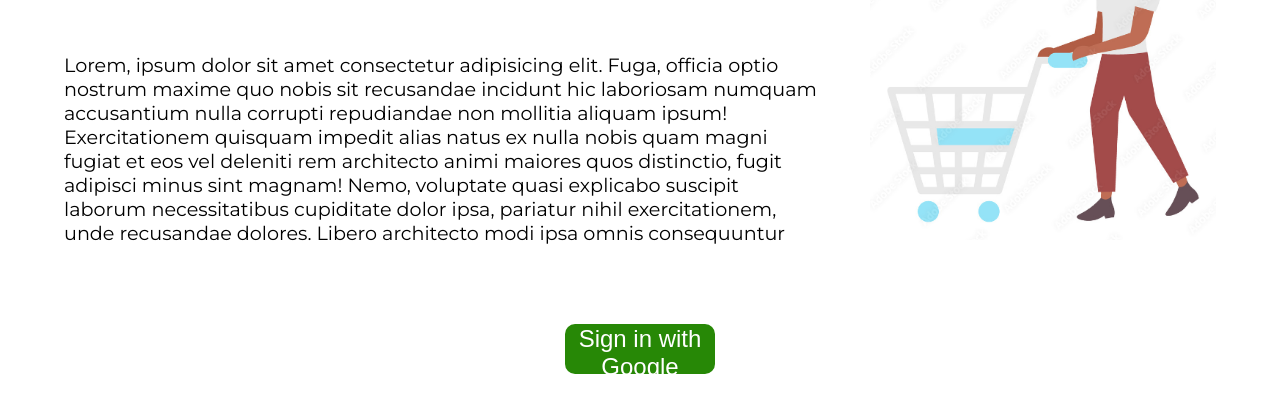
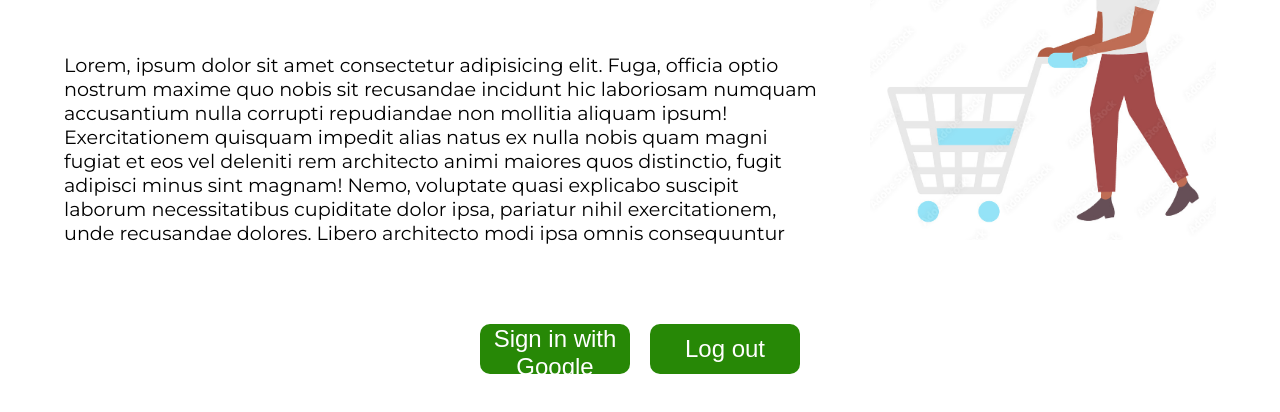
Before and after one commit to ABHISHEK-PANDEY2/dukan, a plain HTML site: page grahak-login.html in a window 1280 px wide. Shown: the part 288-700 px from the top of the page. Drawn offline with Linux system fonts and the light colour scheme; a web font is replaced by a local one.

Commit message:
Co-authored-by: UtsavUpadhyay08 <UtsavUpadhyay08@users.noreply.github.com>

```diff
--- a/grahak-login.html
+++ b/grahak-login.html
@@ -28,7 +28,6 @@
             <li class="list-item">Support</li>
             <li class="list-item">Company</li>
           </div>
-
         </ul>
       </nav>
       <hr />
@@ -54,6 +53,7 @@
       </div>
       <div class="btn">
         <button id="login" class="logout">Sign in with Google</button>
+        <button id="logout" class="logout">Log out</button>
       </div>
     </div>
   </body>
@@ -61,7 +61,12 @@
     // Import the functions you need from the SDKs you need
     import { initializeApp } from "https://www.gstatic.com/firebasejs/9.8.2/firebase-app.js";
     import { getAnalytics } from "https://www.gstatic.com/firebasejs/9.8.2/firebase-analytics.js";
-    import { getAuth, GoogleAuthProvider, signInWithRedirect, getRedirectResult } from "https://www.gstatic.com/firebasejs/9.8.2/firebase-auth.js"
+    import {
+      getAuth,
+      GoogleAuthProvider,
+      signInWithRedirect,
+      getRedirectResult,
+    } from "https://www.gstatic.com/firebasejs/9.8.2/firebase-auth.js";
     // TODO: Add SDKs for Firebase products that you want to use
     // https://firebase.google.com/docs/web/setup#available-libraries
 
@@ -75,7 +80,7 @@
       storageBucket: "dukaan-0001.appspot.com",
       messagingSenderId: "911250519486",
       appId: "1:911250519486:web:f4e0355c55d8e752d7b5ef",
-      measurementId: "G-212ZNZ7HF7"
+      measurementId: "G-212ZNZ7HF7",
     };
 
     // Initialize Firebase
@@ -84,7 +89,7 @@
     const provider = new GoogleAuthProvider(app);
     const auth = getAuth(app);
 
-    login.addEventListener('click', (e) => {
+    login.addEventListener("click", (e) => {
       signInWithRedirect(auth, provider);
 
       getRedirectResult(auth)
@@ -93,11 +98,11 @@
           const credential = GoogleAuthProvider.credentialFromResult(result);
           const token = credential.accessToken;
 
-
           const a = 2;
           // The signed-in user info.
           const user = result.user;
-  }).catch((error) => {
+        })
+        .catch((error) => {
           // Handle Errors here.
           const errorCode = error.code;
           const errorMessage = error.message;
@@ -107,9 +112,6 @@
           const credential = GoogleAuthProvider.credentialFromError(error);
           // ...
         });
-
-
     });
   </script>
-
 </html>
```
Lines whose indentation alone changed are shown as unchanged.
